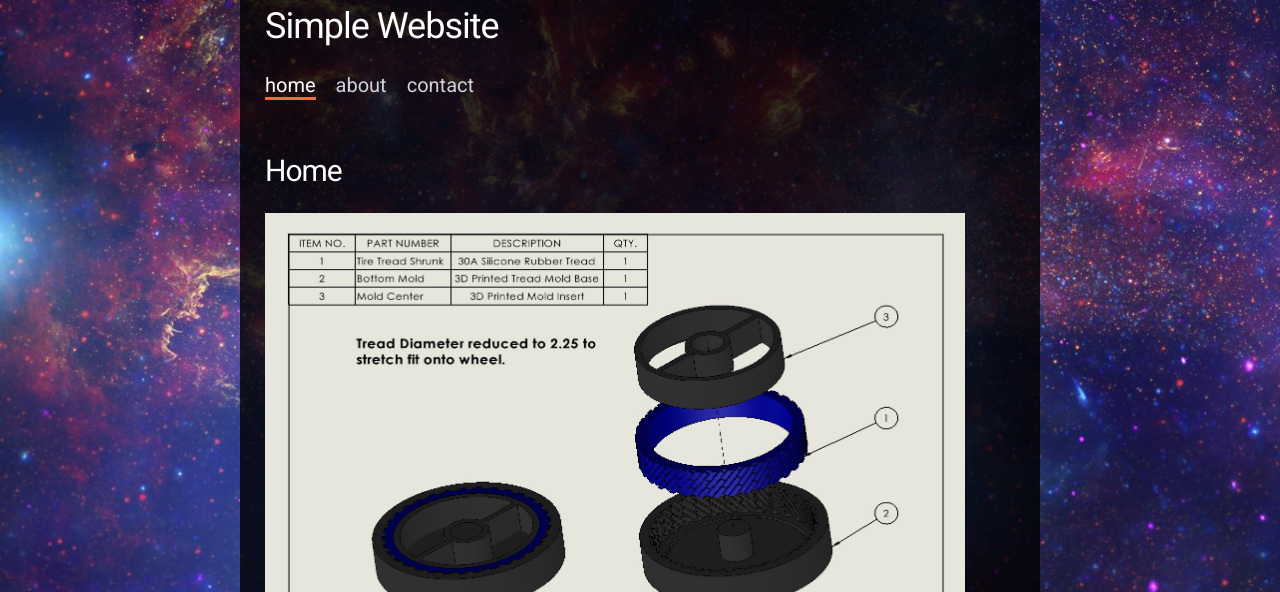
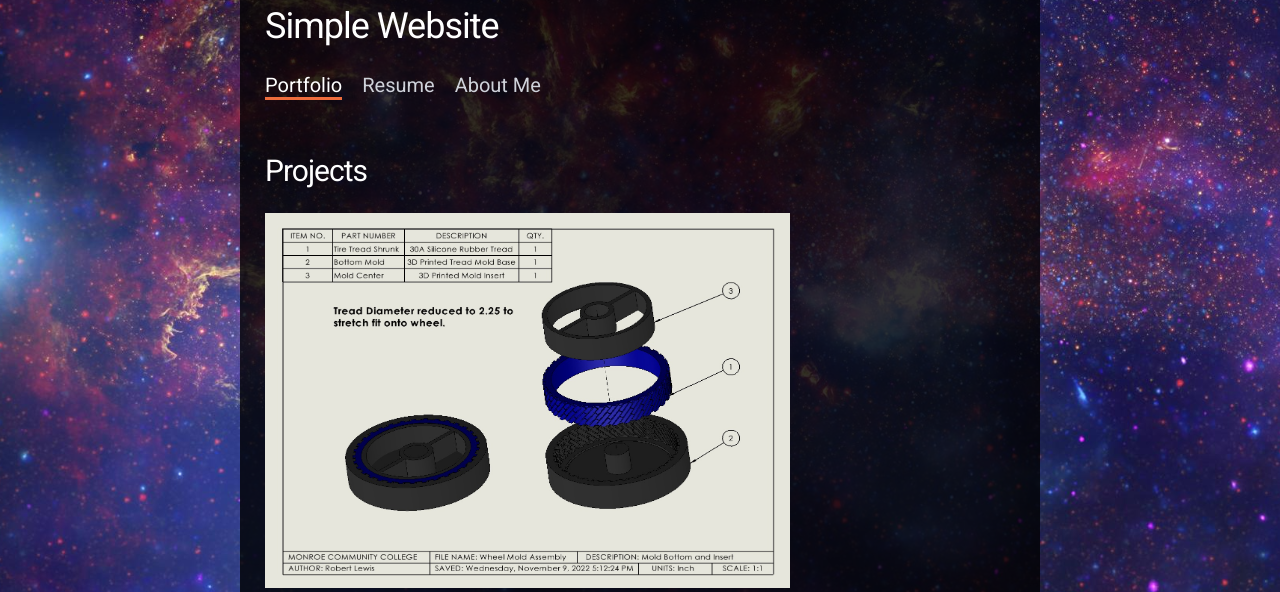
Before and after one commit to rlewis56/portfolio3, a plain HTML site: page index.html in a window 1280 px wide. Shown: the part 196-788 px from the top of the page. Drawn offline with nearby package versions, Linux system fonts and the light colour scheme.

Commit message:
Update index.html

```diff
--- a/index.html
+++ b/index.html
@@ -33,9 +33,9 @@
 
       <!-- Menu link fragment #id should match a div id. Example: <a href="#home"> links to <div id="home"></div>  -->
       <ul class="main-menu">
-        <li><a href="#home">home</a></li>
-        <li><a href="#about">about</a></li>
-        <li><a href="#contact">contact</a></li>
+        <li><a href="#Portfolio">Portfolio</a></li>
+        <li><a href="#Resume">Resume</a></li>
+        <li><a href="#about">About Me</a></li>
       </ul>
     </header>
 
@@ -43,28 +43,27 @@
       <div class="inner">
         <div id="content">
 
-          <div id="home" class="content-region hide">
-            <h2>Home</h2>
+          <div id="Portfolio" class="content-region hide">
+            <h2>Projects</h2>
             <p>
               <div class="container">
-              <img src="molddrawing.jpg" alt="Mold" style="width:700px;height:500px;">
+              <img src="molddrawing.jpg" alt="Mold" style="width:525px;height:375px;">
+              <img src="wheeltread.jpg" alt="wheel" style="width:375px;height:375px;">
               </div>
-
-              <br>
-              **3D Printed silicone mold.<br>
+              3D Printed tread mold made from 30A Shore silicone.<br>
               <a href="https://github.com/zirafa/simple-website-template">Fork this repository</a> to create your own site!
             </p>
           </div>
 
-          <div id="about" class="content-region hide">
-            <h2>About</h2>
+          <div id="Resume" class="content-region hide">
+            <h2>Resume</h2>
             <p>
               Sed tempus urna et pharetra pharetra massa massa ultricies. Porttitor rhoncus dolor purus non enim praesent. Id aliquet risus feugiat in ante metus dictum.
             </p>
           </div>
 
-          <div id="contact" class="content-region hide">
-            <h2>Contact</h2>
+          <div id="about" class="content-region hide">
+            <h2>About Me</h2>
             <p>
               Pellentesque nec nam aliquam sem et tortor consequat. Quisque sagittis purus sit amet volutpat consequat. Magna eget est lorem ipsum dolor.
             </p>
```
